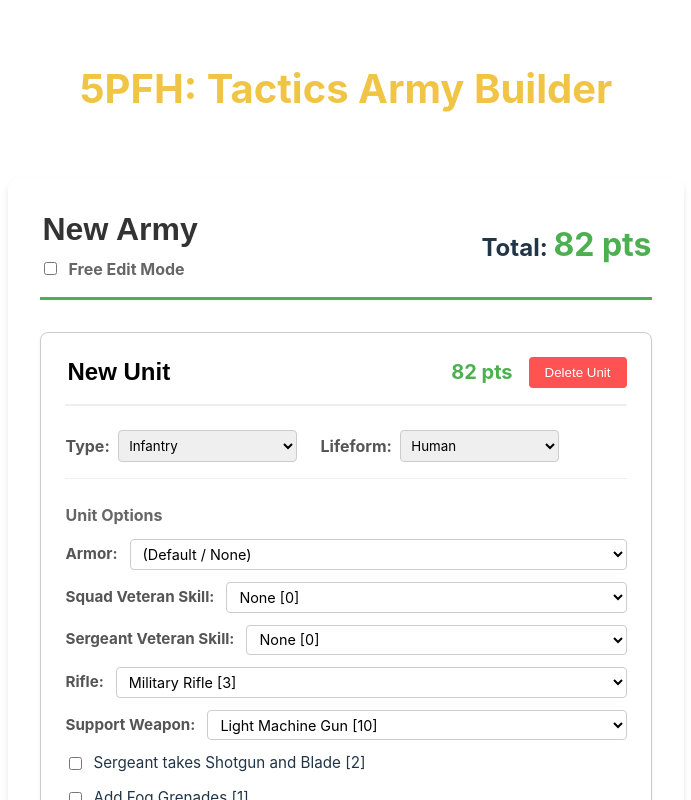
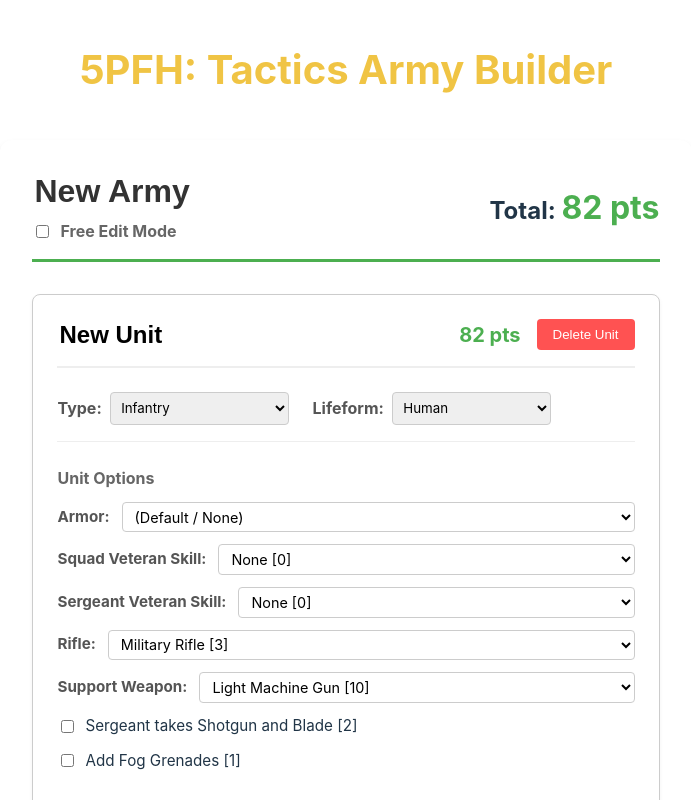
Before and after one commit to pomalley/tactics-builder, a Vue app: page / in a window 1280 px wide. Both pictures are taken after a click on the button "+ Add New Unit". Shown: the top 800 px of the page, without its empty margins (294-985 px from the left). Built offline with nearby package versions, Linux system fonts and the light colour scheme.

Commit message:
#3 - mobile tweaks

```diff
--- a/src/App.vue
+++ b/src/App.vue
@@ -19,22 +19,44 @@ const message = ref("5PFH: Tactics Army Builder");
 <style scoped>
 .app-container {
   width: 100%;
+  max-width: 1200px;
   margin: 0 auto;
-  padding: 2rem;
+  padding: 1rem;
   font-family: "Inter", system-ui, Avenir, Helvetica, Arial, sans-serif;
   display: flex;
   flex-direction: column;
   align-items: center;
-  justify-content: center;
   min-height: 100vh;
   box-sizing: border-box;
 }
+
+@media (min-width: 768px) {
+  .app-container {
+    padding: 2rem;
+    justify-content: center;
+  }
+}
+
 .header {
   text-align: center;
-  margin-bottom: 2rem;
+  margin-bottom: 1.5rem;
 }
+
+@media (min-width: 768px) {
+  .header {
+    margin-bottom: 2rem;
+  }
+}
+
 h1 {
   color: #f0c444;
-  font-size: 2.5rem;
+  font-size: 1.75rem;
+  margin: 0.5rem 0;
+}
+
+@media (min-width: 768px) {
+  h1 {
+    font-size: 2.5rem;
+  }
 }
 </style>
--- a/src/components/ModelItem.vue
+++ b/src/components/ModelItem.vue
@@ -167,9 +167,16 @@ const addManualSlot = () => {
 
 .model-details {
   display: grid;
-  grid-template-columns: 1fr 1fr 100px;
-  gap: 1rem;
+  grid-template-columns: 1fr;
+  gap: 0.5rem;
   margin-bottom: 0.5rem;
+}
+
+@media (min-width: 600px) {
+  .model-details {
+    grid-template-columns: 1fr 1fr 100px;
+    gap: 1rem;
+  }
 }
 
 .field {
--- a/src/components/UnitItem.vue
+++ b/src/components/UnitItem.vue
@@ -308,10 +308,17 @@ const getOptionPointsLabel = (opt: UnitOptionDef) => {
 .unit-item {
   border: 1px solid #ccc;
   border-radius: 8px;
-  padding: 1.5rem;
-  margin-bottom: 2rem;
+  padding: 1rem;
+  margin-bottom: 1.5rem;
   background-color: white;
   box-shadow: 0 2px 4px rgba(0, 0, 0, 0.05);
+}
+
+@media (min-width: 768px) {
+  .unit-item {
+    padding: 1.5rem;
+    margin-bottom: 2rem;
+  }
 }
 
 @media (prefers-color-scheme: dark) {
@@ -323,11 +330,20 @@ const getOptionPointsLabel = (opt: UnitOptionDef) => {
 
 .unit-header {
   display: flex;
-  justify-content: space-between;
-  align-items: center;
-  margin-bottom: 1.5rem;
+  flex-direction: column;
+  gap: 1rem;
+  margin-bottom: 1rem;
   padding-bottom: 1rem;
   border-bottom: 2px solid #eee;
+}
+
+@media (min-width: 600px) {
+  .unit-header {
+    flex-direction: row;
+    justify-content: space-between;
+    align-items: center;
+    margin-bottom: 1.5rem;
+  }
 }
 
 @media (prefers-color-scheme: dark) {
@@ -338,10 +354,18 @@ const getOptionPointsLabel = (opt: UnitOptionDef) => {
 
 .unit-settings {
   display: flex;
-  gap: 1.5rem;
-  margin-bottom: 1.5rem;
+  flex-wrap: wrap;
+  gap: 1rem;
+  margin-bottom: 1rem;
   padding-bottom: 1rem;
   border-bottom: 1px solid #eee;
+}
+
+@media (min-width: 600px) {
+  .unit-settings {
+    gap: 1.5rem;
+    margin-bottom: 1.5rem;
+  }
 }
 
 @media (prefers-color-scheme: dark) {
@@ -383,11 +407,17 @@ const getOptionPointsLabel = (opt: UnitOptionDef) => {
 }
 
 .unit-name-input {
-  font-size: 1.5rem;
+  font-size: 1.25rem;
   font-weight: 700;
   border: none;
   background: transparent;
   flex: 1;
+}
+
+@media (min-width: 768px) {
+  .unit-name-input {
+    font-size: 1.5rem;
+  }
 }
 
 .unit-name-input:focus {
--- a/src/components/UnitList.vue
+++ b/src/components/UnitList.vue
@@ -37,8 +37,16 @@ import UnitItem from './UnitItem.vue'
 .army-builder {
   background: white;
   border-radius: 12px;
-  padding: 2rem;
+  padding: 1rem;
   box-shadow: 0 4px 6px rgba(0,0,0,0.1);
+  width: 100%;
+  box-sizing: border-box;
+}
+
+@media (min-width: 768px) {
+  .army-builder {
+    padding: 2rem;
+  }
 }
 
 @media (prefers-color-scheme: dark) {
@@ -50,18 +58,33 @@ import UnitItem from './UnitItem.vue'
 
 .army-header {
   display: flex;
-  justify-content: space-between;
-  align-items: center;
-  margin-bottom: 2rem;
+  flex-direction: column;
+  gap: 1rem;
+  margin-bottom: 1.5rem;
   padding-bottom: 1rem;
   border-bottom: 3px solid #4CAF50;
+}
+
+@media (min-width: 600px) {
+  .army-header {
+    flex-direction: row;
+    justify-content: space-between;
+    align-items: center;
+    margin-bottom: 2rem;
+  }
 }
 
 .header-left {
   display: flex;
   flex-direction: column;
   gap: 0.5rem;
-  width: 60%;
+  width: 100%;
+}
+
+@media (min-width: 600px) {
+  .header-left {
+    width: 60%;
+  }
 }
 
 .free-edit-toggle {
@@ -85,13 +108,20 @@ import UnitItem from './UnitItem.vue'
 }
 
 .army-name-input {
-  font-size: 2rem;
+  font-size: 1.5rem;
   font-weight: 800;
   border: none;
   background: transparent;
   color: #333;
   width: 100%;
 }
+
+@media (min-width: 768px) {
+  .army-name-input {
+    font-size: 2rem;
+  }
+}
+
 @media (prefers-color-scheme: dark) {
   .army-name-input {
     color: #eee;
@@ -104,13 +134,25 @@ import UnitItem from './UnitItem.vue'
 }
 
 .army-total {
-  font-size: 1.5rem;
+  font-size: 1.25rem;
   font-weight: bold;
+}
+
+@media (min-width: 768px) {
+  .army-total {
+    font-size: 1.5rem;
+  }
 }
 
 .total-points {
   color: #4CAF50;
-  font-size: 2rem;
+  font-size: 1.5rem;
+}
+
+@media (min-width: 768px) {
+  .total-points {
+    font-size: 2rem;
+  }
 }
 
 .units-list {
--- a/src/style.css
+++ b/src/style.css
@@ -15,8 +15,6 @@
 
 body {
   margin: 0;
-  display: flex;
-  place-items: center;
   min-width: 320px;
   min-height: 100vh;
 }
```
Also changed, not shown: 4 other files (tests, documents, lock files or other folders).
